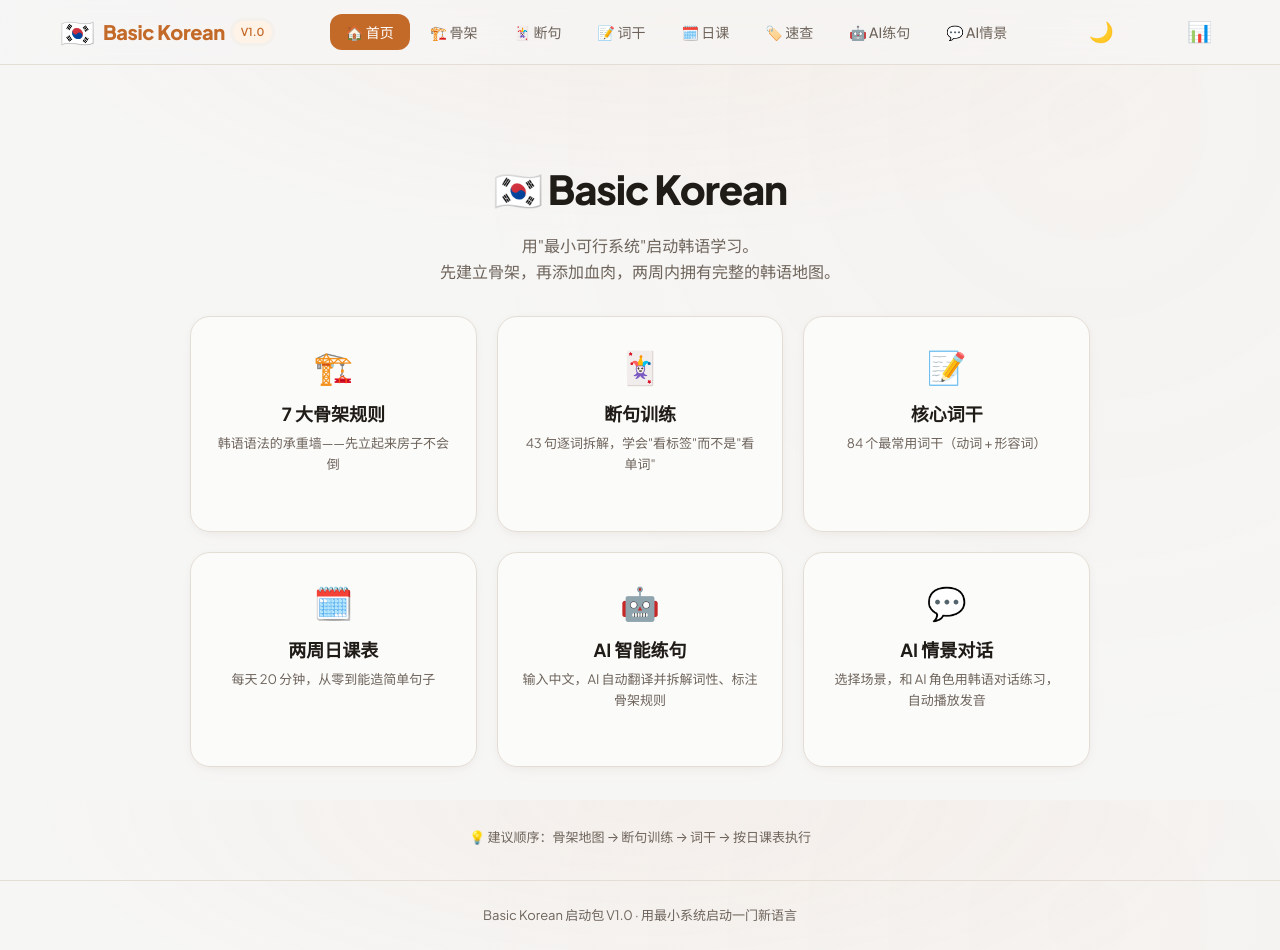
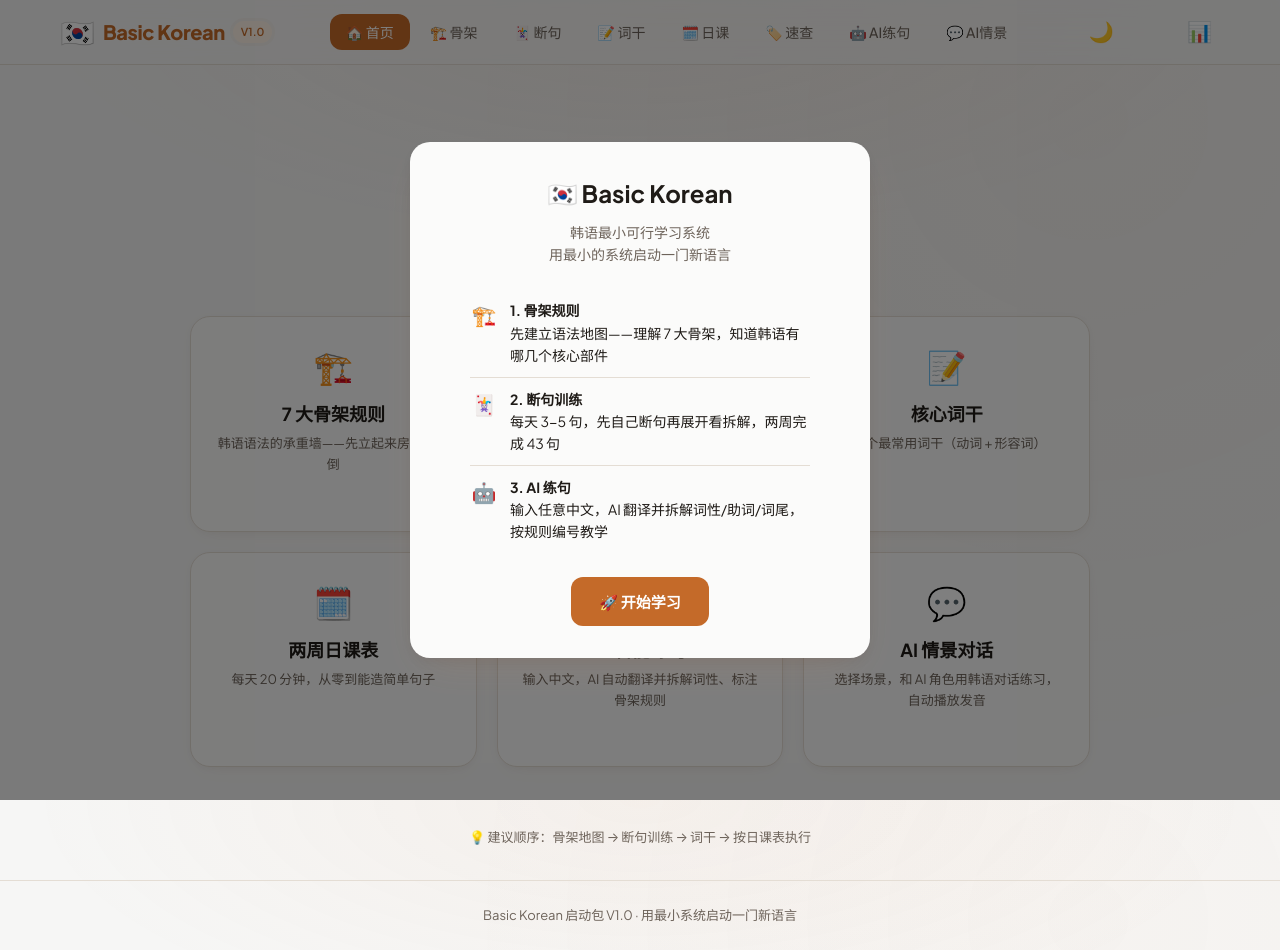
Before and after one commit to yangyiqu00000/basic-korean-web, a website: page index.html in a window 1280 px wide. Drawn offline with Linux system fonts and the light colour scheme.

Commit message:
feat: 新手引导/Onboarding（首次访问展示产品介绍）
产品完善(第十八轮):
- showOnboarding(): 3 步引导 + 关闭按钮, 持久化 korean_onboarded
- DOMContentLoaded 检测首次访问(300ms后展示, 页面渲染完毕)
- 统计弹窗增加「📖 新手引导」按钮(可重新观看)
- CSS: .onboarding-overlay/.onboarding-modal/.onboarding-steps

```diff
--- a/css/style.css
+++ b/css/style.css
@@ -342,6 +342,16 @@ body {
 .stats-row { display: flex; justify-content: space-between; padding: 10px 0; border-bottom: 1px solid var(--border); font-size: 14px; }
 .stats-row:last-child { border: none; }
 .stats-row .stat-value { font-weight: 700; color: var(--primary); }
+.onboarding-overlay { position: fixed; inset: 0; background: rgba(0,0,0,0.5); z-index: 300; display: flex; align-items: center; justify-content: center; padding: 20px; }
+.onboarding-modal { background: var(--card-bg); border-radius: var(--radius); padding: 32px; max-width: 460px; width: 100%; text-align: center; box-shadow: var(--shadow-hover); }
+.onboarding-modal h2 { font-size: 24px; margin-bottom: 8px; }
+.onboarding-modal p { color: var(--text-light); font-size: 14px; margin-bottom: 24px; }
+.onboarding-steps { text-align: left; margin: 0 auto 24px; max-width: 340px; }
+.onboarding-step { display: flex; gap: 12px; padding: 10px 0; border-bottom: 1px solid var(--border); font-size: 14px; }
+.onboarding-step:last-child { border: none; }
+.onboarding-step .step-icon { width: 28px; text-align: center; font-size: 20px; flex-shrink: 0; }
+.onboarding-step .step-text { color: var(--text); }
+.onboarding-step .step-text strong { display: block; }
 .tip-banner { margin-bottom: 20px; padding: 16px; background: var(--primary-lighter); border-radius: var(--radius-sm); font-size: 14px; position: relative; }
 .tip-banner.accent { background: var(--accent-light); }
 .tip-close { position: absolute; right: 10px; top: 50%; transform: translateY(-50%); background: transparent; border: none; color: var(--text-light); cursor: pointer; font-size: 16px; padding: 4px 8px; border-radius: 6px; }
--- a/js/app.js
+++ b/js/app.js
@@ -50,6 +50,28 @@ function openStats() {
 }
 function closeStats() {
   var el = document.getElementById("statsOverlay");
+  if (el) el.remove();
+}
+function showOnboarding() {
+  var overlay = document.createElement("div");
+  overlay.className = "onboarding-overlay";
+  overlay.id = "onboardingOverlay";
+  overlay.innerHTML =
+    '<div class="onboarding-modal">' +
+      '<h2>🇰🇷 Basic Korean</h2>' +
+      '<p>韩语最小可行学习系统<br>用最小的系统启动一门新语言</p>' +
+      '<div class="onboarding-steps">' +
+        '<div class="onboarding-step"><span class="step-icon">🏗️</span><div class="step-text"><strong>1. 骨架规则</strong>先建立语法地图——理解 7 大骨架，知道韩语有哪几个核心部件</div></div>' +
+        '<div class="onboarding-step"><span class="step-icon">🃏</span><div class="step-text"><strong>2. 断句训练</strong>每天 3-5 句，先自己断句再展开看拆解，两周完成 43 句</div></div>' +
+        '<div class="onboarding-step"><span class="step-icon">🤖</span><div class="step-text"><strong>3. AI 练句</strong>输入任意中文，AI 翻译并拆解词性/助词/词尾，按规则编号教学</div></div>' +
+      '</div>' +
+      '<button class="ai-submit-btn" onclick="closeOnboarding()">🚀 开始学习</button>' +
+    '</div>';
+  document.body.appendChild(overlay);
+}
+function closeOnboarding() {
+  localStorage.setItem("korean_onboarded", "1");
+  var el = document.getElementById("onboardingOverlay");
   if (el) el.remove();
 }
 function renderStatsContent() {
@@ -85,6 +107,7 @@ function renderStatsContent() {
           '<button class="ai-suggest-btn" onclick="clearData(\'korean_scene_history\',\'情景对话历史\')">清空情景</button>' +
           '<button class="ai-suggest-btn" onclick="clearData(\'korean_dismissed_tips\',\'已关闭的提示\')">重置提示</button>' +
           '<button class="ai-suggest-btn" style="color:var(--error);border-color:var(--error);" onclick="clearData(\'ALL\',\'所有学习数据\')">重置全部</button>' +
+          '<button class="ai-suggest-btn" onclick="closeStats(); showOnboarding()">📖 新手引导</button>' +
         '</div>' +
       '</div>' +
     '</div>';
@@ -1681,6 +1704,8 @@ document.addEventListener("DOMContentLoaded", () => {
     navigator.serviceWorker.register("/sw.js").catch(function(e) {});
   }
   navigate("home");
+  // 首次访问：显示新手引导
+  if (!localStorage.getItem("korean_onboarded")) { setTimeout(showOnboarding, 300); }
   // 移动端：点击页面其它区域（header 之外）时收起导航下拉
   document.addEventListener("click", function(e) {
     var nav = document.getElementById("mainNav");
```
